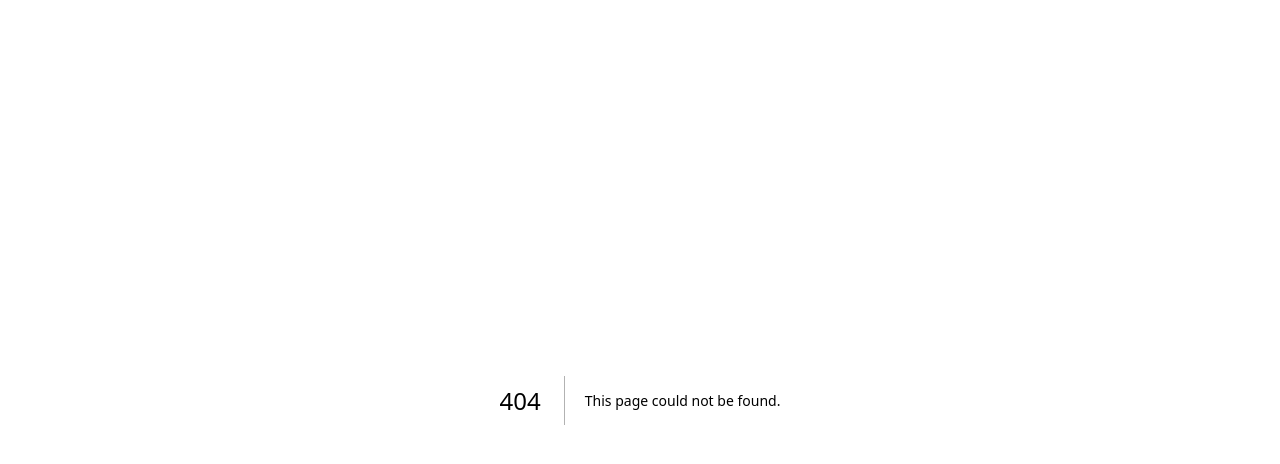
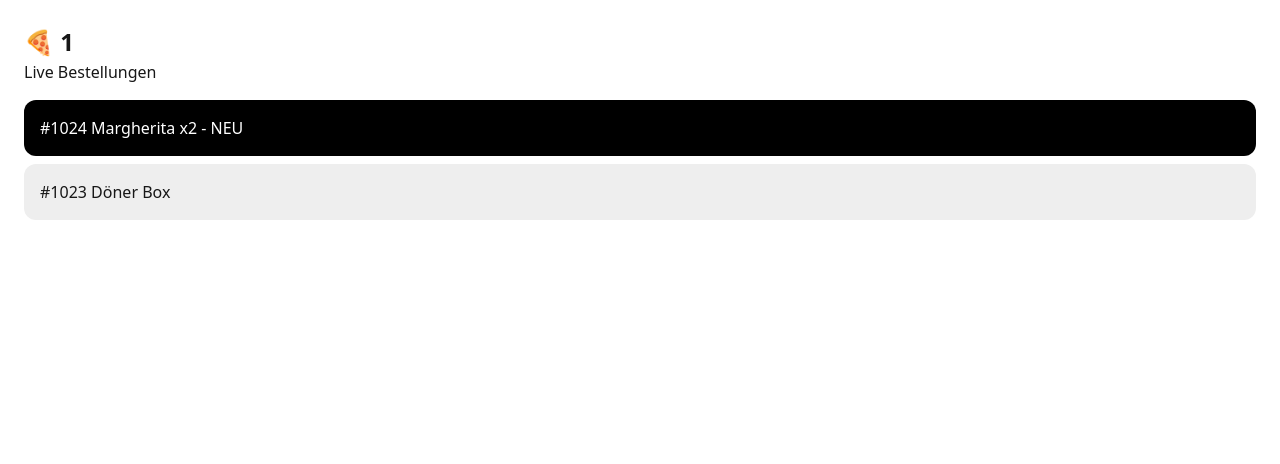
Before and after one commit to ahmedismailch-alt/zelloo, a Next.js app: page /r/1 in a window 1280 px wide. Before the commit this address had no page. Shown: the top 464 px of the page. Built offline with nearby package versions, Linux system fonts and the light colour scheme.

Commit message:
Create page.tsx

```diff
--- /dev/null
+++ b/app/r/[id]/page.tsx
@@ -0,0 +1,10 @@
+export default function Page({ params }: { params: { id: string } }) {
+  return (
+    <div style={{padding:24, fontFamily:'system-ui'}}>
+      <h1 style={{fontWeight:900, fontSize:'24px'}}>🍕 {params.id}</h1>
+      <p>Live Bestellungen</p>
+      <div style={{background:'black',color:'white',padding:16,borderRadius:12,marginTop:16}}>#1024 Margherita x2 - NEU</div>
+      <div style={{background:'#eee',padding:16,borderRadius:12,marginTop:8}}>#1023 Döner Box</div>
+    </div>
+  )
+}
```
